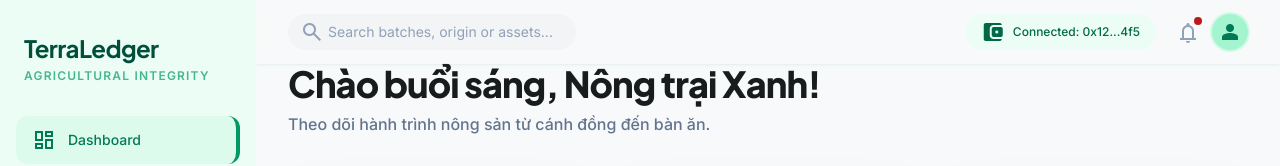
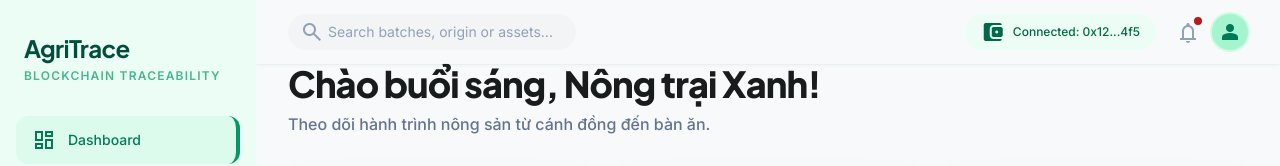
Before and after one commit to xuanhai0913/agri-traceability-system, a React (Vite) app in the folder frontend-web/: page / in a window 1280 px wide. Shown: the top 166 px of the page. Built offline with nearby package versions, Linux system fonts and the light colour scheme; no server answers.

Commit message:
chore: update brand name and tagline in sidebar header

```diff
--- a/frontend-web/src/components/layout/Sidebar.jsx
+++ b/frontend-web/src/components/layout/Sidebar.jsx
@@ -21,10 +21,10 @@ export default function Sidebar({ open, onClose }) {
       <div className="px-6 py-8 flex items-center justify-between">
         <div>
           <h1 className="text-2xl font-bold tracking-tight text-emerald-900 font-headline">
-            TerraLedger
+            AgriTrace
           </h1>
           <p className="text-emerald-600/70 text-xs font-semibold uppercase tracking-widest mt-1">
-            Agricultural Integrity
+            Blockchain Traceability
           </p>
         </div>
         {/* Mobile close */}
```
